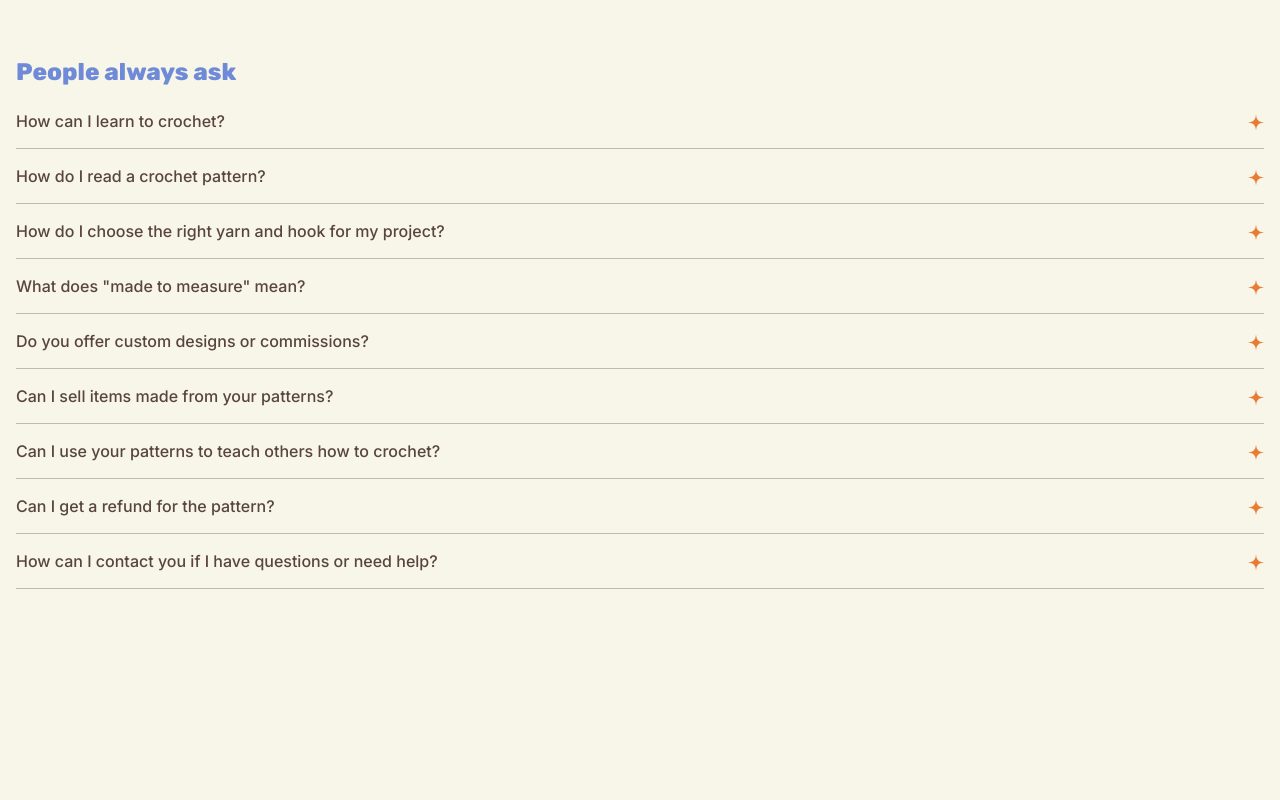
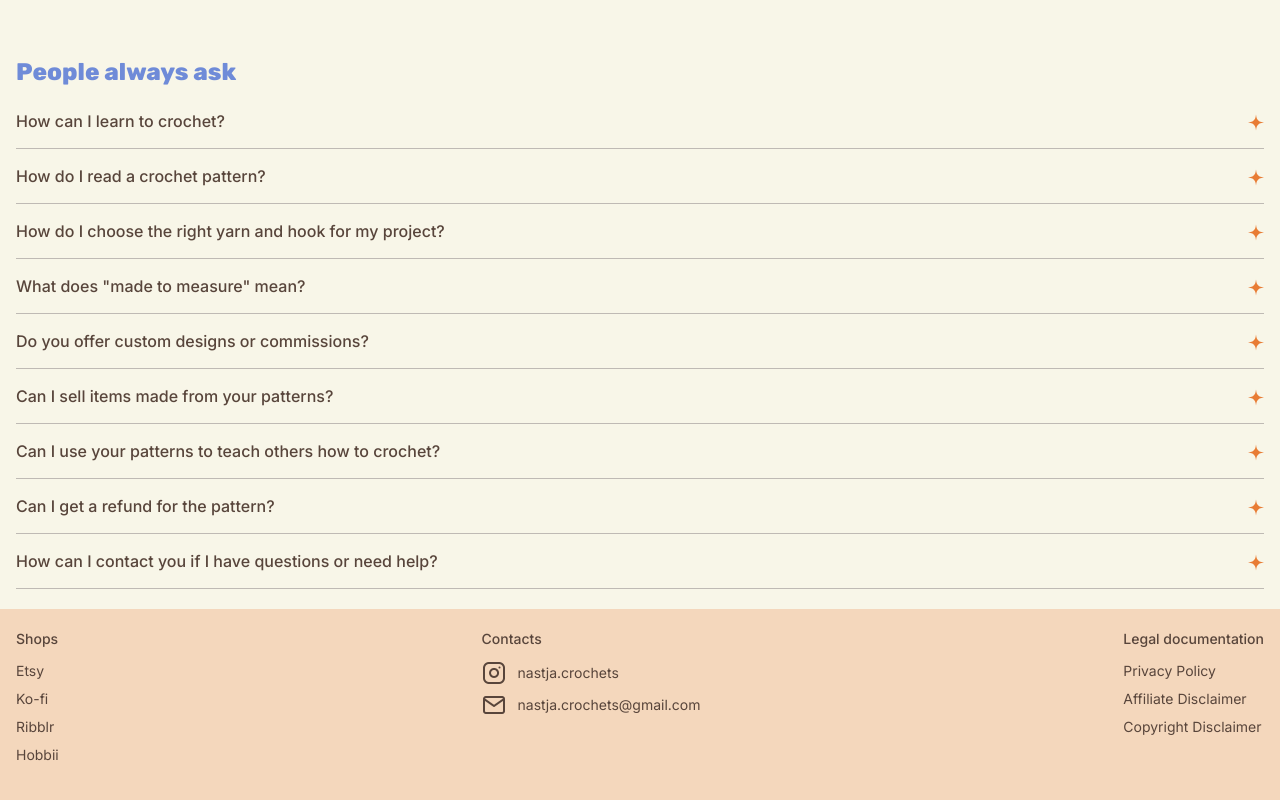
Before and after one commit to JuliaChernykh/nastja.crochets, a Next.js app: page / in a window 1280 px wide. Shown: the part 1542-2342 px from the top of the page. Before the commit the page ends 2151 px from the top, so only its background shows below. Built offline with nearby package versions, Linux system fonts and the light colour scheme.

Commit message:
footer block

```diff
--- a/src/app/components/about-me/about-me.tsx
+++ b/src/app/components/about-me/about-me.tsx
@@ -11,7 +11,7 @@ import s from './about-me.module.css'
 import resources from '../../../resources/resources.json';
 import {desktopMediaQuery} from '@component/styles/media';
 
-const {title, text, buttonText} = resources.AboutMe;
+const {title, imageSrc, text, buttonText} = resources.AboutMe;
 
 export const AboutMe: React.FC = () => {
   const router = useRouter();
@@ -23,7 +23,7 @@ export const AboutMe: React.FC = () => {
     <Container className={s.aboutMe}>
         {!isDesktop && renderTitle()}
         <div className={s.content}>
-            <img className={s.image} src="images/about-me.jpeg" alt="" />
+            <img className={s.image} src={imageSrc} alt="" />
             <div className={s.text}>
                 {isDesktop && renderTitle()}
                 {text.map((item, index) => (
--- a/src/app/components/container/container.module.css
+++ b/src/app/components/container/container.module.css
@@ -1,20 +1,27 @@
 @import "../../../styles/media.css";
+
+.containerWrapper {
+    width: 100%;
+    display: flex;
+    flex-direction: column;
+    align-items: center;
+}
 
 .container {
     padding: 20px 16px;
+    width: 100%;
     display: flex;
     flex-direction: column;
-    width: 100%;
     position: relative;
     overflow: hidden;
 
     @media (--tablet) {
         padding: 30px 16px;
-        max-width: 528px;
+        max-width: 576px;
     }
 
     @media (--desktop) {
         padding: 40px 16px;
-        max-width: 928px;
+        max-width: 976px;
     }
 }
--- a/src/app/components/container/container.tsx
+++ b/src/app/components/container/container.tsx
@@ -5,8 +5,13 @@ import cn from 'classnames';
 
 type Props = WithClassName & {
     children: any;
+    wrapperClassName?: string;
 }
 
-export const Container: FC<Props> = ({children, className}) => {
-    return <div className={cn(s.container, className)}>{children}</div>;
+export const Container: FC<Props> = ({children, className, wrapperClassName}) => {
+    return (
+        <div className={cn(s.containerWrapper, wrapperClassName)}>
+            <div className={cn(s.container, className)}>{children}</div>
+        </div>
+    );
 }
--- /dev/null
+++ b/src/app/components/faq/arrow-down.tsx
@@ -0,0 +1,10 @@
+import {FC} from 'react';
+import {WithClassName} from '@component/app/types/types';
+
+export const ArrowDown: FC<WithClassName> = ({className}) => {
+    return (
+        <svg className={className} width="24" height="24" viewBox="0 0 24 24" fill="none" xmlns="http://www.w3.org/2000/svg">
+            <path d="M6 9L12 15L18 9" stroke="#58453B" strokeWidth="2" strokeLinecap="round" strokeLinejoin="round"/>
+        </svg>
+    );
+};
--- a/src/app/components/faq/faq.module.css
+++ b/src/app/components/faq/faq.module.css
@@ -67,5 +67,6 @@
 }
 
 .icon {
+    min-width: 16px;
     margin-top: 4px;
 }
--- /dev/null
+++ b/src/app/components/footer/footer.module.css
@@ -0,0 +1,116 @@
+@import "../../../styles/media.css";
+
+.footerWrapper {
+    background: var(--color-peach);
+}
+
+.footer {
+    padding-bottom: 40px;
+
+    @media (--tablet) {
+        padding-top: 40px;
+        padding-bottom: 72px;
+        max-width: 552px;
+    }
+
+    @media (--desktop) {
+        padding-bottom: 52px;
+        max-width: 786px;
+    }
+}
+
+.content {
+    width: 100%;
+    display: flex;
+    justify-content: space-between;
+}
+
+.block {
+    display: flex;
+    flex-direction: column;
+    margin-bottom: 12px;
+
+    @media (--tablet) {
+        margin-bottom: 0;
+    }
+
+    &:last-child {
+        margin-bottom: 0;
+    }
+}
+
+.title {
+    font-weight: 500;
+    font-size: 14px;
+    line-height: 20px;
+    margin-bottom: 12px;
+
+    @media (--tablet) {
+        font-size: 18px;
+        margin-bottom: 20px;
+    }
+
+    @media (--desktop) {
+        font-size: 20px;
+        line-height: 27px;
+        margin-bottom: 24px;
+    }
+
+    &.clickable {
+        cursor: pointer;
+        display: flex;
+        justify-content: space-between;
+        align-items: center;
+        width: 100%;
+    }
+}
+
+.link {
+    font-weight: 400;
+    font-size: 14px;
+    line-height: 20px;
+    display: flex;
+    align-items: center;
+    margin-bottom: 8px;
+
+    @media (--tablet) {
+        margin-bottom: 12px;
+    }
+
+    @media (--desktop) {
+        font-size: 16px;
+        line-height: 22px;
+        margin-bottom: 16px;
+    }
+
+    &:last-child {
+        margin-bottom: 0;
+    }
+}
+
+.icon {
+    width: 24px;
+    height: 24px;
+    margin-right: 12px;
+}
+
+.links {
+    opacity: 0;
+    max-height: 0;
+    overflow: hidden;
+    transition: max-height .6s ease-out, opacity .6s linear, margin-top .6s linear;
+    will-change: max-height, opacity, margin-top;
+
+    &.visible {
+        opacity: 1;
+        max-height: 140px;
+    }
+}
+
+.arrowDown {
+    transition: transform .6s ease-in-out;
+
+    &.opened {
+        transform: rotate(180deg);
+    }
+}
--- /dev/null
+++ b/src/app/components/footer/footer.tsx
@@ -0,0 +1,73 @@
+import {FC, useState} from 'react';
+import {useMedia} from 'react-use';
+
+import {Container} from '@component/app/components/container/container';
+import {ArrowDown} from '@component/app/components/faq/arrow-down';
+import resources from '../../../resources/resources.json';
+import {tabletMediaQuery} from '@component/styles/media';
+
+import s from './footer.module.css';
+import cn from 'classnames';
+
+const {items} = resources.Footer;
+
+export const Footer: FC = () => {
+    const isTablet = useMedia(tabletMediaQuery)
+
+    if (!isTablet) {
+        return (
+            <Container className={s.footer} wrapperClassName={s.footerWrapper}>
+                {items.map(({title, links}, index) => (
+                    <FooterBlockMobile title={title} links={links} key={index} />
+                ))}
+            </Container>
+        )
+    }
+    return (
+        <Container className={s.footer} wrapperClassName={s.footerWrapper}>
+            <div className={s.content}>
+                {items.map(({title, links}, index) => (
+                    <div className={s.block} key={index}>
+                        <h1 className={s.title}>{title}</h1>
+                        {links.map((item, index) => (
+                            <a className={s.link} href={item.href} target="_blank" rel="noopener noreferrer" key={index}>
+                                {item.iconSrc && <img className={s.icon} src={item.iconSrc} alt=""/>}
+                                {item.text}
+                            </a>
+                        ))}
+                    </div>
+                ))}
+            </div>
+        </Container>
+    );
+}
+
+type FooterBlock = {
+    title: string;
+    links: {
+        text: string;
+        href: string;
+        iconSrc?: string;
+    }[];
+}
+
+const FooterBlockMobile: FC<FooterBlock> = ({title, links}) => {
+    const [isVisible, setIsVisible] = useState(false);
+
+    return (
+        <div className={s.block}>
+            <div onClick={() => setIsVisible(!isVisible)} className={cn(s.title, s.clickable)}>
+                {title}
+                <ArrowDown className={cn(s.arrowDown, {[s.opened]: isVisible})} />
+            </div>
+            <div className={cn(s.links, {[s.visible]: isVisible})}>
+                {links.map((item, index) => (
+                    <a className={s.link} href={item.href} target="_blank" rel="noopener noreferrer" key={index}>
+                        {item.iconSrc && <img className={s.icon} src={item.iconSrc} alt=""/>}
+                        {item.text}
+                    </a>
+                ))}
+            </div>
+        </div>
+    )
+}
--- a/src/app/page.tsx
+++ b/src/app/page.tsx
@@ -1,15 +1,20 @@
 'use client'
 
-import s from './page.module.css';
+import dynamic from 'next/dynamic';
+
 import {AboutMe} from '@component/app/components/about-me/about-me';
 import {FAQ} from '@component/app/components/faq/faq';
-import dynamic from 'next/dynamic';
+import {Footer} from '@component/app/components/footer/footer';
+
+import s from './page.module.css';
+
 
 const Home = () => {
   return (
       <main className={s.main}>
           <AboutMe />
           <FAQ />
+          <Footer />
       </main>
   );
 };
--- a/src/resources/resources.json
+++ b/src/resources/resources.json
@@ -1,6 +1,7 @@
 {
   "AboutMe": {
     "title": "About me",
+    "imageSrc": "images/about-me.jpeg",
     "text": ["Hi! My name is Nastja (she/her). I am a 22-year-old queer person living in Lisbon, Portugal, and I am a full-time crocheter. This means I create crochet designs and write tutorials on how to make them. My goal is to make slow fashion more popular and teach others how to create their own clothes!", "I want to create patterns that are accessible to anyone, which is why all my patterns are made to measure. You can easily adjust the pattern to your own size, making it bigger or smaller. For this reason, I always test my tutorials before releasing them!"],
     "buttonText": "See patterns"
   },
@@ -44,5 +45,69 @@
         "answer": "Curabitur tempor quis eros tempus lacinia. Nam bibendum pellentesque quam a convallis. Sed ut vulputate nisi. Integer in felis sed leo vestibulum venenatis."
       }
     ]
+  },
+  "Footer": {
+    "items": [
+      {
+        "title": "Shops",
+        "links": [
+          {
+            "text": "Etsy",
+            "iconSrc": "",
+            "href": ""
+          },
+          {
+            "text": "Ko-fi",
+            "iconSrc": "",
+            "href": ""
+          },
+          {
+            "text": "Ribblr",
+            "iconSrc": "",
+            "href": ""
+          },
+          {
+            "text": "Hobbii",
+            "iconSrc": "",
+            "href": ""
+          }
+        ]
+      },
+      {
+        "title": "Contacts",
+        "links": [
+          {
+            "text": "nastja.crochets",
+            "iconSrc": "icons/instagram.png",
+            "href": "https://instagram.com/nastja.crochets?igshid=NTc4MTIwNjQ2YQ=="
+          },
+          {
+            "text": "nastja.crochets@gmail.com",
+            "iconSrc": "icons/mail.png",
+            "href": ""
+          }
+        ]
+      },
+      {
+        "title": "Legal documentation",
+        "links": [
+          {
+            "text": "Privacy Policy",
+            "iconSrc": "",
+            "href": ""
+          },
+          {
+            "text": "Affiliate Disclaimer",
+            "iconSrc": "",
+            "href": ""
+          },
+          {
+            "text": "Copyright Disclaimer",
+            "iconSrc": "",
+            "href": ""
+          }
+        ]
+      }
+    ]
   }
 }
--- a/src/styles/media.ts
+++ b/src/styles/media.ts
@@ -1 +1,2 @@
+export const tabletMediaQuery = '(min-width: 600px)';
 export const desktopMediaQuery = '(min-width: 1024px)';
--- a/src/styles/variables.css
+++ b/src/styles/variables.css
@@ -10,6 +10,7 @@
     --color-green: #8FB659;
     --color-black: #58453B;
     --color-pink: #E6B7BA;
+    --color-peach: #F4D7BC;
     --color-red: #E04646;
     --color-light-grey: #BFBAB4;
     --color-dark-grey: #7C756E;
```
Also changed, not shown: public/icons/instagram.png (added), public/icons/mail.png (added).
